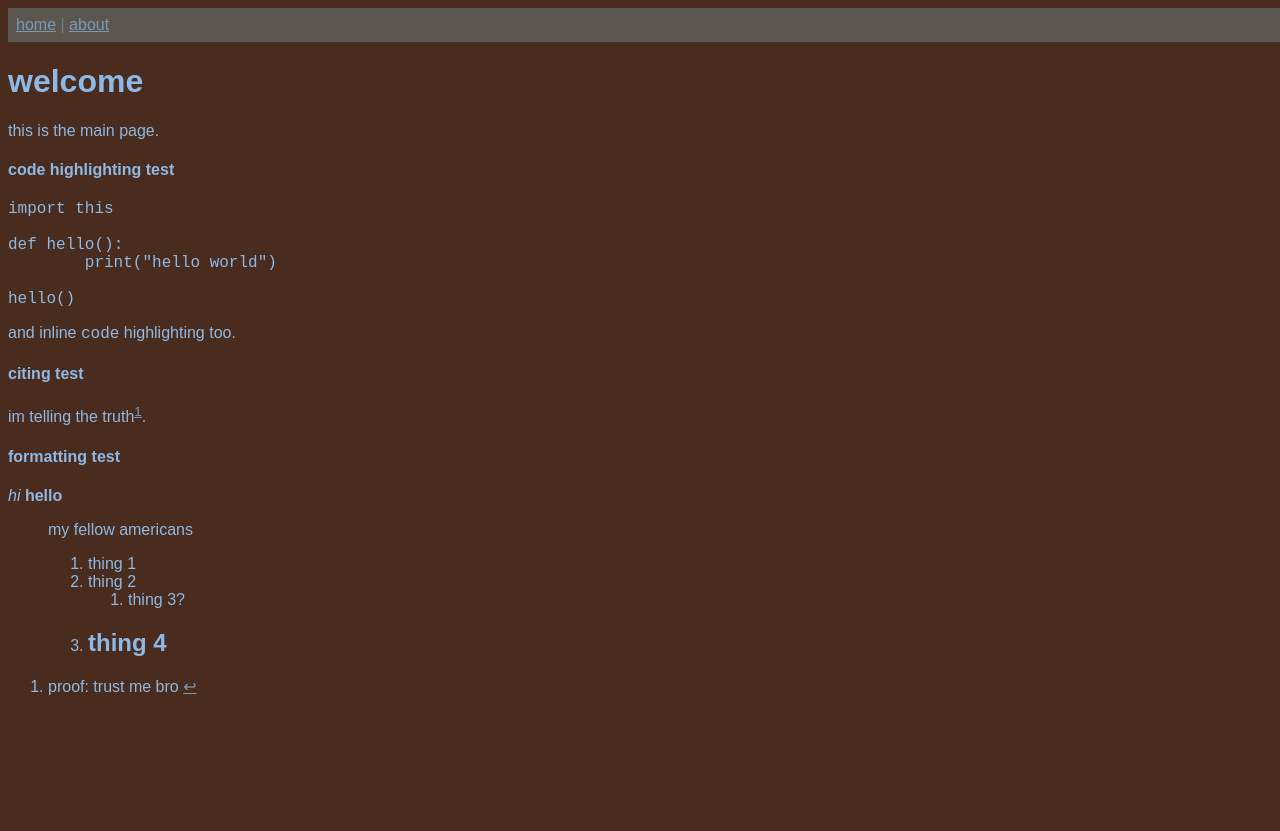
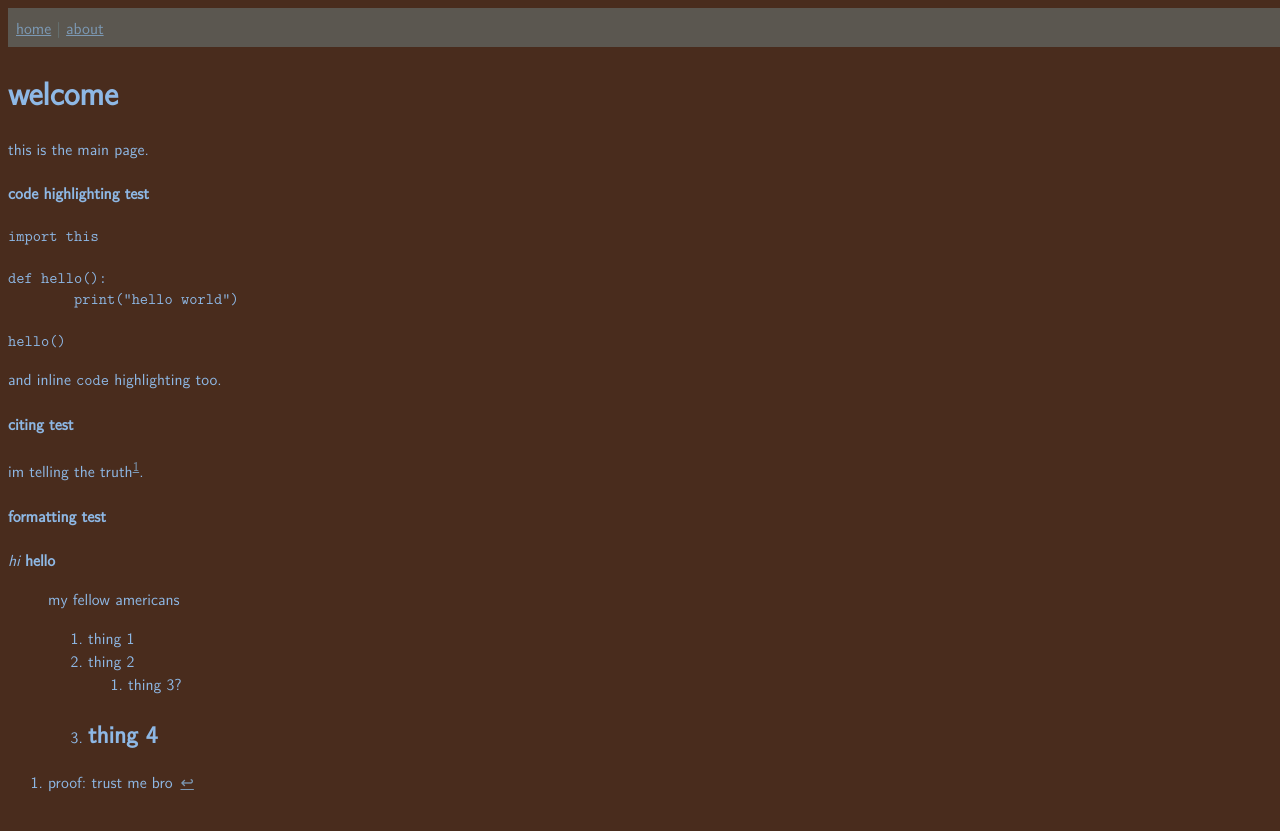
Before and after one commit to harperawl/home, a Jekyll site: the page built from index.md, in a window 1280 px wide. Shown: the top 831 px of the page. Built offline with Jekyll 4.4.1, drawn with Linux system fonts in a browser that asks for light colours.

Commit message:
fix font

```diff
--- a/assets/css/styles.css
+++ b/assets/css/styles.css
@@ -1,3 +1,14 @@
+/* fonts */
+@font-face {
+	font-family: "LatinModernSans";
+	src: url("/assets/fonts/lmsans12-regular.otf") format("opentype");
+}
+
+@font-face {
+        font-family: "LatinModernMono";
+        src: url("/assets/fonts/lmmono12-regular.otf") format("opentype");
+}
+
 /* variables */
 :root {
   --background-color: #492C1D;
```
